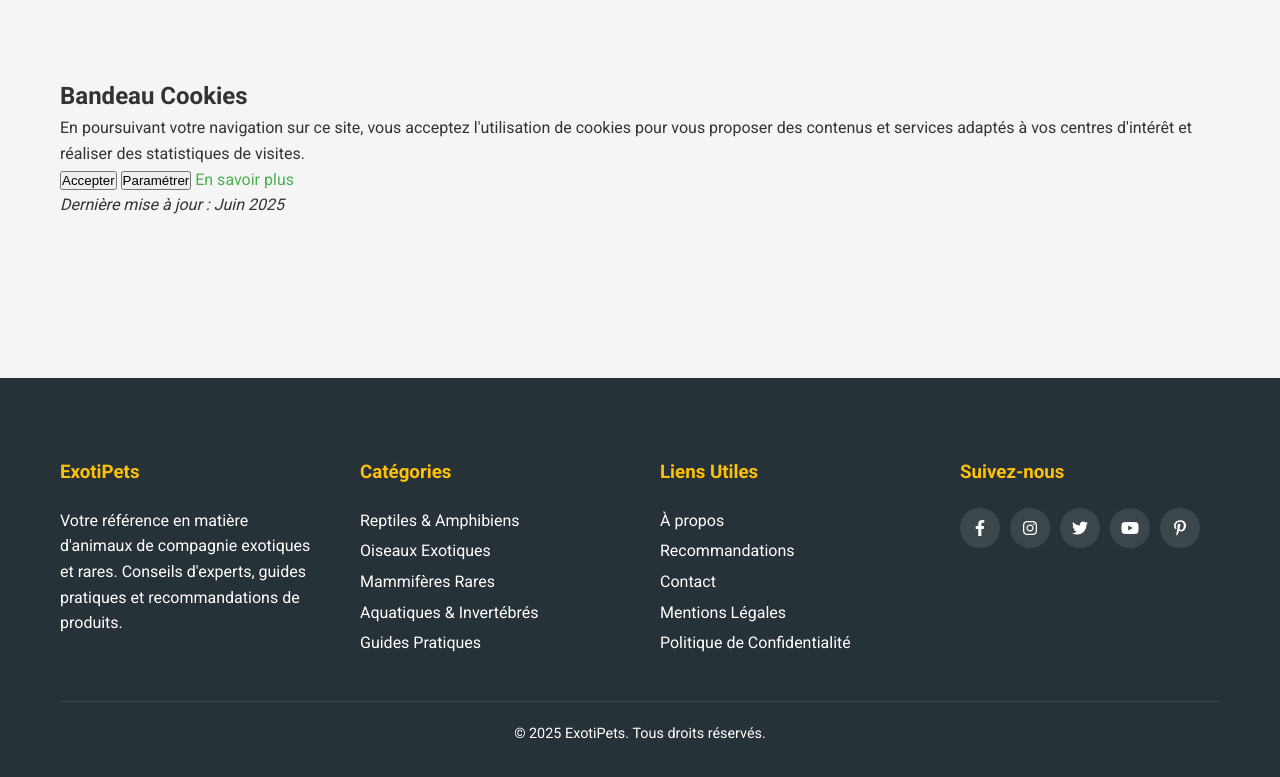
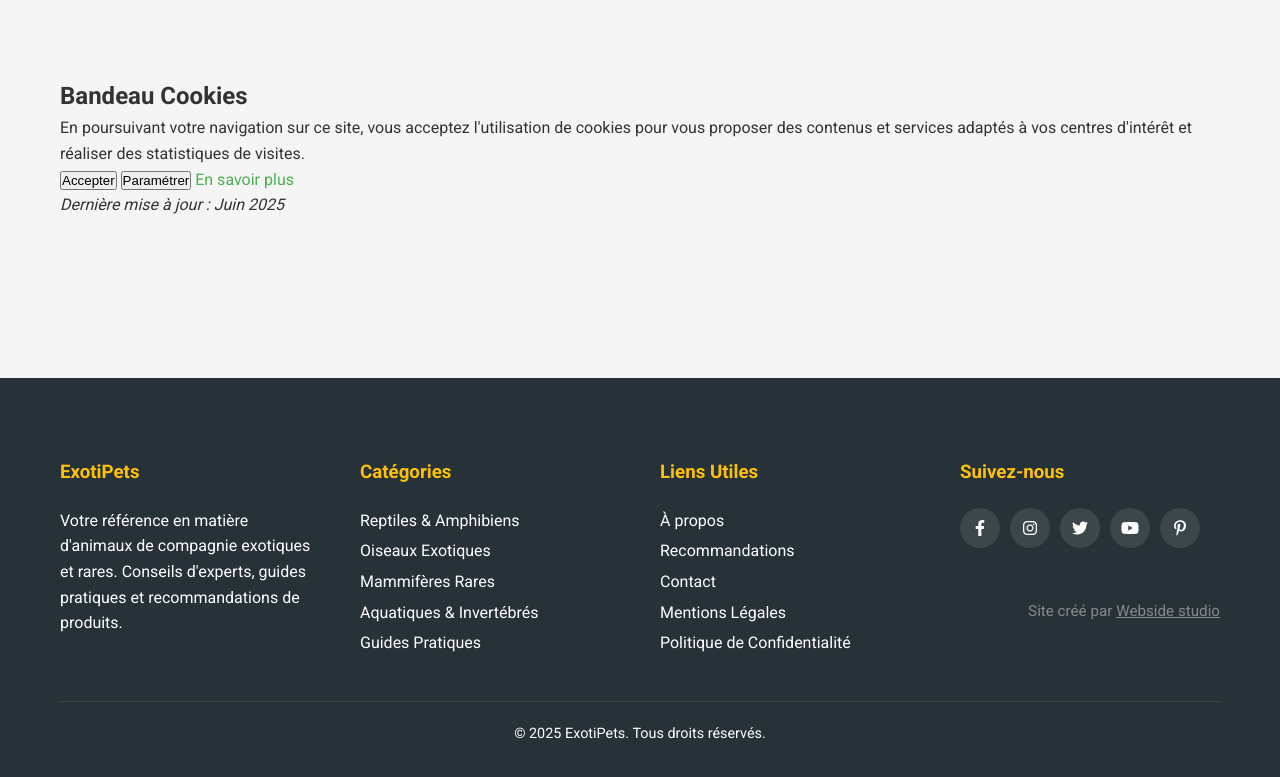
Before and after one commit to denisLaPunaise/ProjetR_1, a plain HTML site: page deploy/mentions-legales.html in a window 1280 px wide. Shown: the part 3326-4103 px from the top of the page. Drawn offline with Linux system fonts and the light colour scheme.

Commit message:
add backlinks

```diff
--- a/deploy/mentions-legales.html
+++ b/deploy/mentions-legales.html
@@ -236,6 +236,10 @@
                         <a href="#" aria-label="YouTube"><i class="fab fa-youtube"></i></a>
                         <a href="#" aria-label="Pinterest"><i class="fab fa-pinterest-p"></i></a>
                     </div>
+                    <br><br>
+                    <p style="font-size: 0.95em; color: #888; text-align: right;">
+                        Site créé par <a href="https://webside-studio.fr" target="_blank" rel="noopener" style="color: #888; text-decoration: underline;">Webside studio</a>
+                    </p>
                 </div>
             </div>
             <div class="footer-bottom">
```
